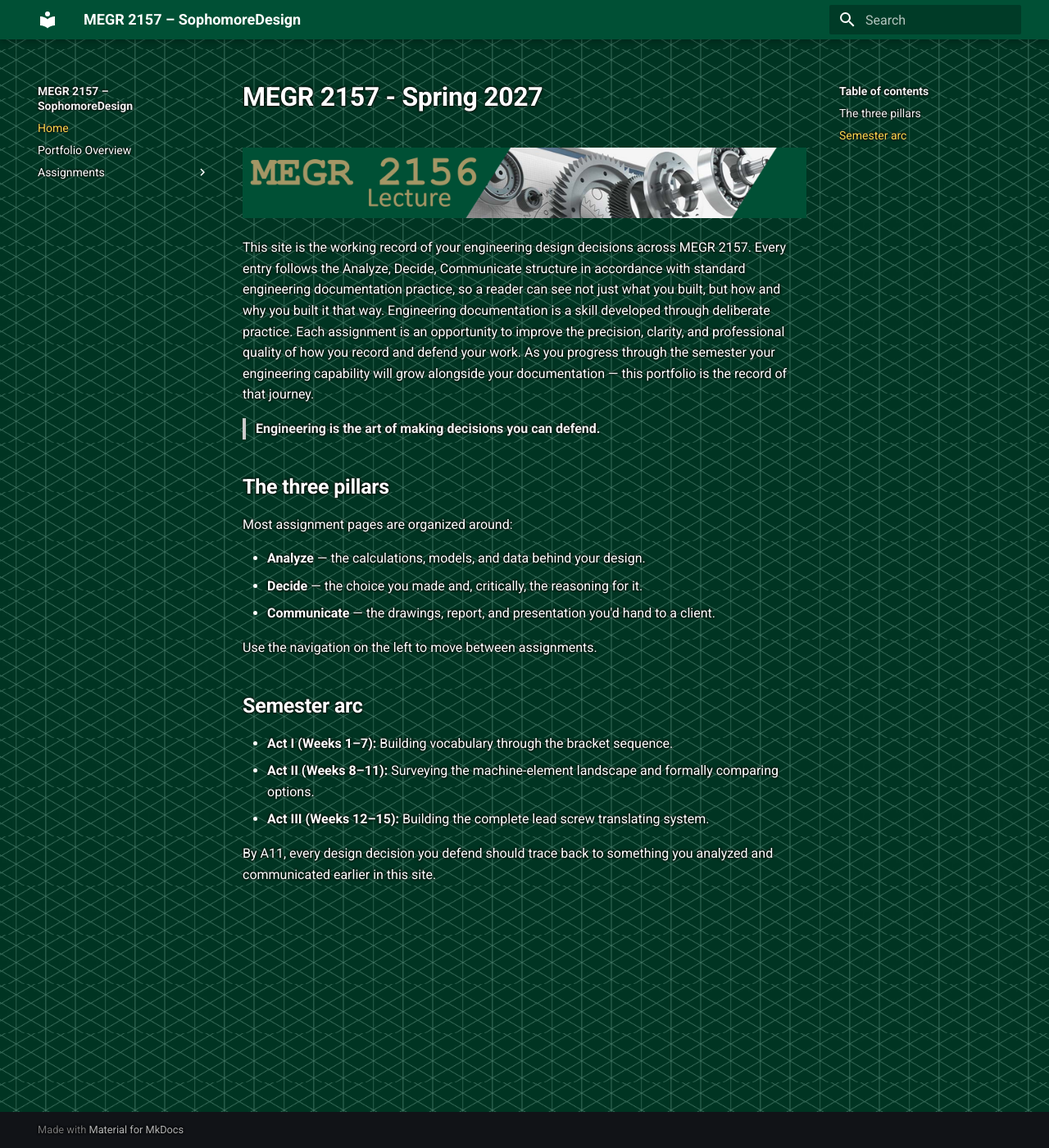
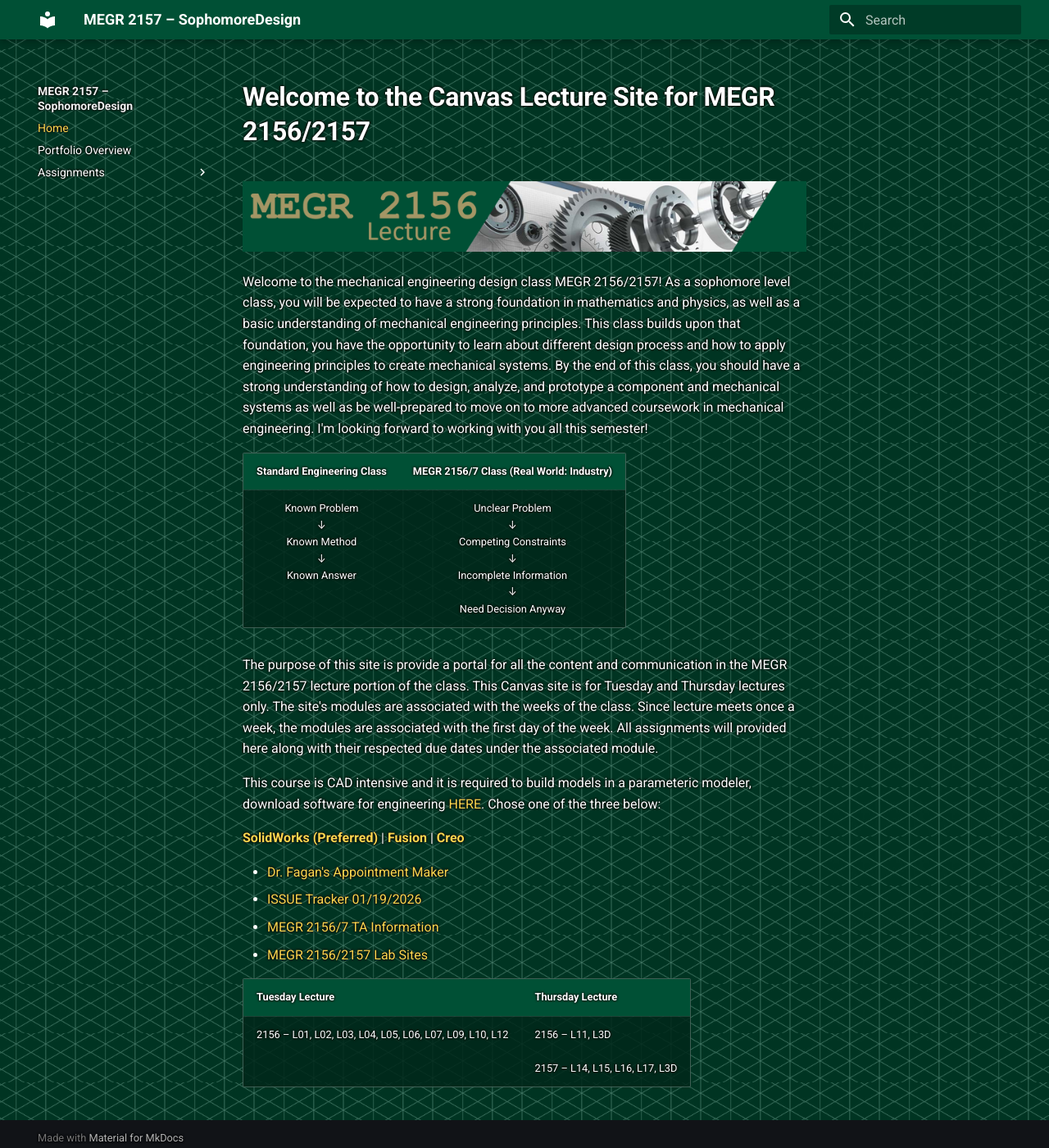
Before and after one commit to dtjfagan/2027Sp-MEGR2157, an MkDocs documentation site: the page built from docs/index.md, in a window 1280 px wide and 1400 px high. Shown: the whole window at 82% size. Built offline with MkDocs 1.6.1 and Material for MkDocs 9.7.7, drawn with Linux system fonts in a browser that asks for light colours.

Commit message:
change bg

```diff
--- a/docs/index.md
+++ b/docs/index.md
@@ -1,25 +1,24 @@
-# MEGR 2157 - Spring 2027
+# Welcome to the Canvas Lecture Site for MEGR 2156/2157
 
 ![MEGR 2156-7 Title](MEGR2156title.png)
 
-This site is the working record of your engineering design decisions across MEGR 2157. Every entry follows the Analyze, Decide, Communicate structure in accordance with standard engineering documentation practice, so a reader can see not just what you built, but how and why you built it that way. Engineering documentation is a skill developed through deliberate practice. Each assignment is an opportunity to improve the precision, clarity, and professional quality of how you record and defend your work. As you progress through the semester your engineering capability will grow alongside your documentation — this portfolio is the record of that journey.
+Welcome to the mechanical engineering design class MEGR 2156/2157! As a sophomore level class, you will be expected to have a strong foundation in mathematics and physics, as well as a basic understanding of mechanical engineering principles. This class builds upon that foundation, you have the opportunity to learn about different design process and how to apply engineering principles to create mechanical systems. By the end of this class, you should have a strong understanding of how to design, analyze, and prototype a component and mechanical systems as well as be well-prepared to move on to more advanced coursework in mechanical engineering. I'm looking forward to working with you all this semester!
 
-> **Engineering is the art of making decisions you can defend.**
+| Standard Engineering Class | MEGR 2156/7 Class (Real World: Industry) |
+|:---:|:---:|
+| Known Problem<br>↓<br>Known Method<br>↓<br>Known Answer | Unclear Problem<br>↓<br>Competing Constraints<br>↓<br>Incomplete Information<br>↓<br>Need Decision Anyway |
 
-## The three pillars
+The purpose of this site is provide a portal for all the content and communication in the MEGR 2156/2157 lecture portion of the class. This Canvas site is for Tuesday and Thursday lectures only. The site's modules are associated with the weeks of the class. Since lecture meets once a week, the modules are associated with the first day of the week. All assignments will provided here along with their respected due dates under the associated module.
 
-Most assignment pages are organized around:
+This course is CAD intensive and it is required to build models in a parameteric modeler, download software for engineering [HERE](#). Chose one of the three below:
 
-- **Analyze** — the calculations, models, and data behind your design.
-- **Decide** — the choice you made and, critically, the reasoning for it.
-- **Communicate** — the drawings, report, and presentation you'd hand to a client.
+**[SolidWorks (Preferred)](#)** | **[Fusion](#)** | **[Creo](#)**
 
-Use the navigation on the left to move between assignments.
+- [Dr. Fagan's Appointment Maker](#)
+- [ISSUE Tracker 01/19/2026](#)
+- [MEGR 2156/7 TA Information](#)
+- [MEGR 2156/2157 Lab Sites](#)
 
-## Semester arc
-
-- **Act I (Weeks 1–7):** Building vocabulary through the bracket sequence.
-- **Act II (Weeks 8–11):** Surveying the machine-element landscape and formally comparing options.
-- **Act III (Weeks 12–15):** Building the complete lead screw translating system.
-
-By A11, every design decision you defend should trace back to something you analyzed and communicated earlier in this site.
+| Tuesday Lecture | Thursday Lecture |
+|---|---|
+| 2156 – L01, L02, L03, L04, L05, L06, L07, L09, L10, L12 | 2156 – L11, L3D<br><br>2157 – L14, L15, L16, L17, L3D |
--- a/docs/stylesheets/extra.css
+++ b/docs/stylesheets/extra.css
@@ -49,3 +49,22 @@ body {
 .md-nav__item .md-nav__link--active {
   color: #ffd54f;
 }
+
+/* Gold links in page content (overrides Material's theme link color) */
+.md-typeset a {
+  color: #ffd54f;
+}
+.md-typeset a:hover,
+.md-typeset a:focus {
+  color: #fff59d;
+}
+
+/* Tables: dark green panel instead of solid black */
+.md-typeset table:not([class]) {
+  background: rgba(0, 40, 26, 0.85);
+  border: 1px solid rgba(255, 255, 255, 0.25);
+}
+.md-typeset table:not([class]) th {
+  background: #005035;
+  color: #ffffff;
+}
```
